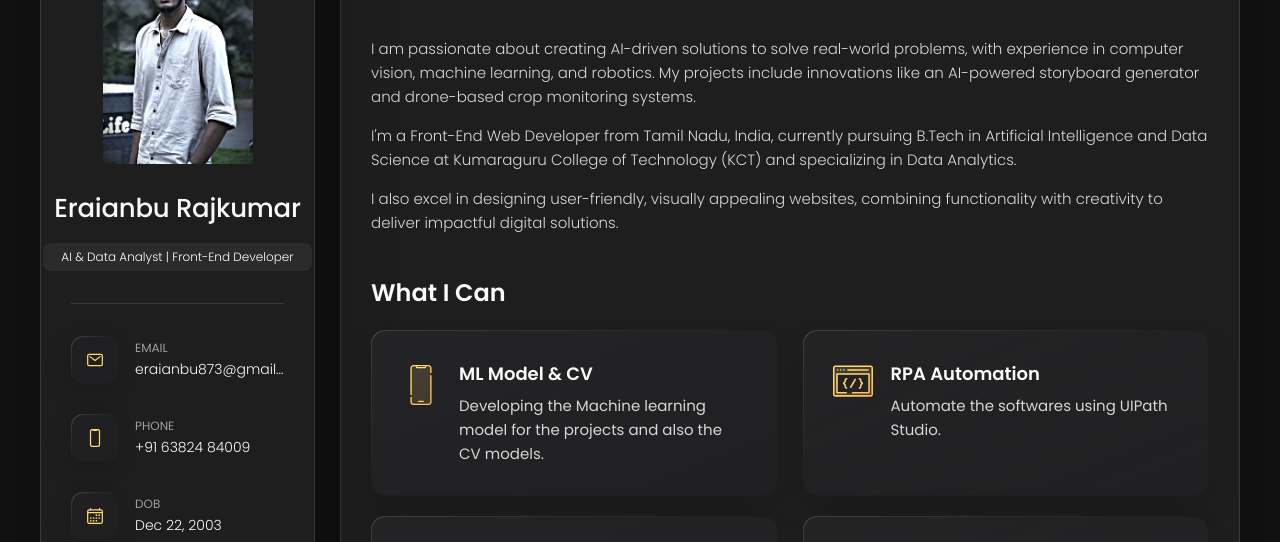
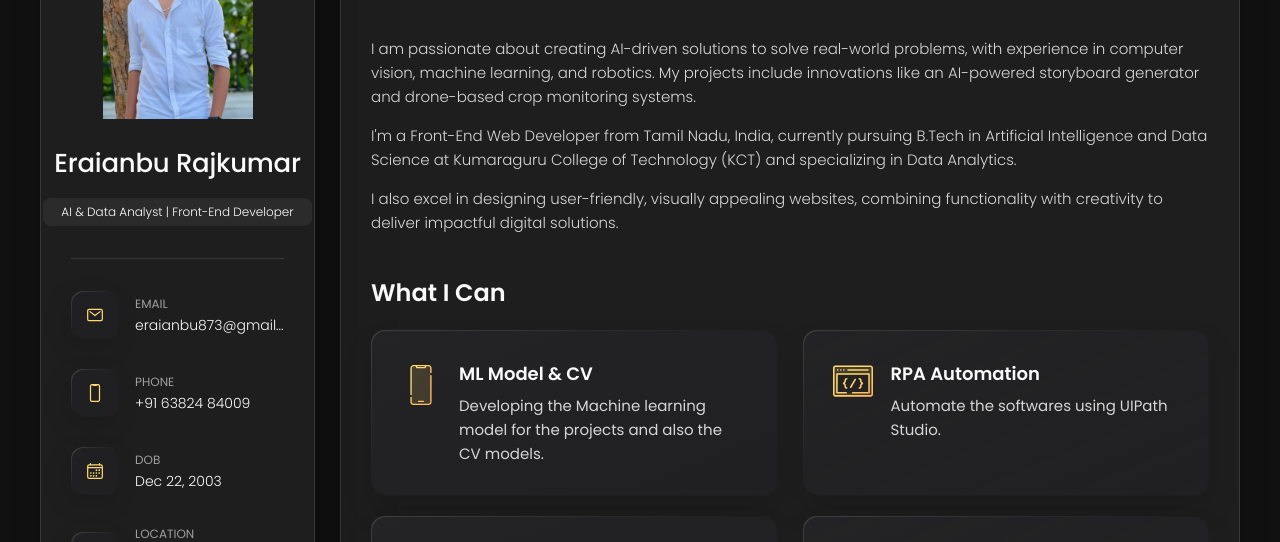
Before and after one commit to erai221203/portfolio, a website: page index.html in a window 1280 px wide. Shown: the part 202-744 px from the top of the page. Drawn offline with nearby package versions, Linux system fonts and the light colour scheme.

Commit message:
Update index.html

```diff
--- a/index.html
+++ b/index.html
@@ -29,7 +29,7 @@
     <aside class="sidebar" data-sidebar>
           <div class="sidebar-info">
             <figure class="avatar-box">
-              <img src="./assets/images/me.png" alt="Portrait of Eraianbu Rajkumar" width="80">
+              <img src="./assets/images/me.jpg" alt="Portrait of Eraianbu Rajkumar" width="80">
             </figure>
 
             <div class="info-content">
```
